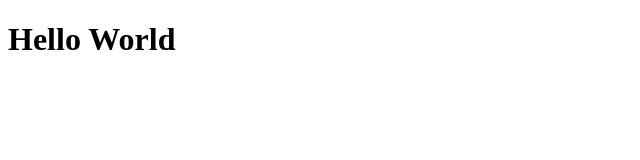
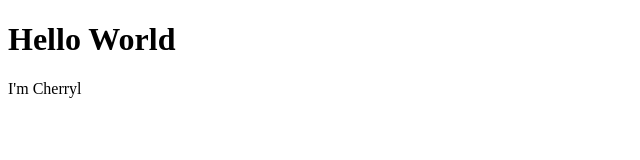
Before and after one commit to CherrylOsewe/super-duper-lamp, a plain HTML site: page index.html in a window 1280 px wide. Shown: the full height of the page, 0-640 px from the left. Drawn offline with Linux system fonts and the light colour scheme.

Commit message:
added name

```diff
--- a/index.html
+++ b/index.html
@@ -1,4 +1,5 @@
 <!DOCTYPE html>
 <html>
     <h1>Hello World</h1>
+    <p> I'm Cherryl</p>
 </html>
```
